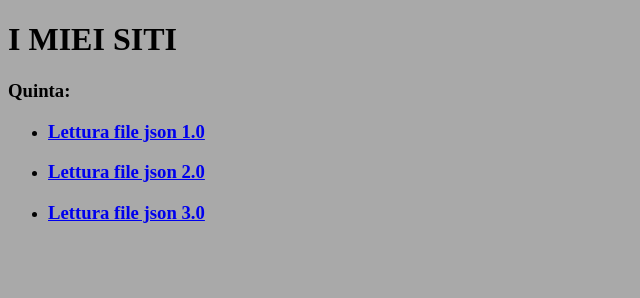
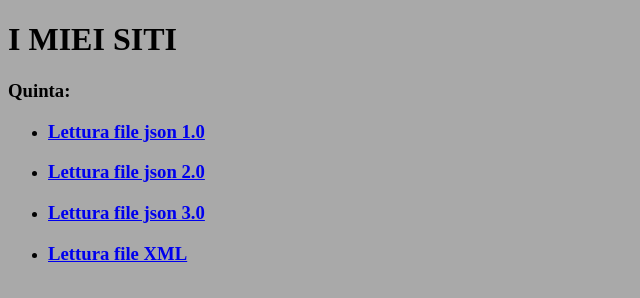
Before and after one commit to GalloDavide/gallodavide.github.io, a plain HTML site: page index.html in a window 1280 px wide. Shown: the whole page, without its empty margins (0-640 px from the left). Drawn offline with Linux system fonts and the light colour scheme.

Commit message:
Update index.html

```diff
--- a/index.html
+++ b/index.html
@@ -13,5 +13,6 @@
         <li><a href="letturaFile.html"><h3>Lettura file json 1.0</h3></a></li>
         <li><a href="letturaFile2.html"><h3>Lettura file json 2.0</h3></a></li>
         <li><a href="letturaFile3.html"><h3>Lettura file json 3.0</h3></a></li>
+        <li><a href="xml/index.html"><h3>Lettura file XML</h3></a></li>
     </ul>
 </html>
```
